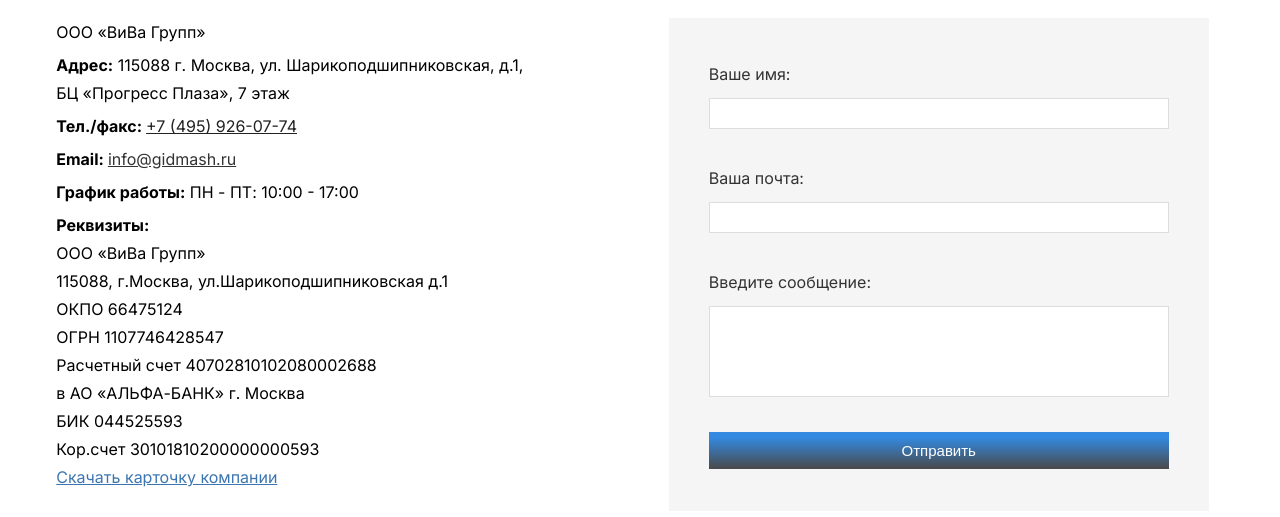
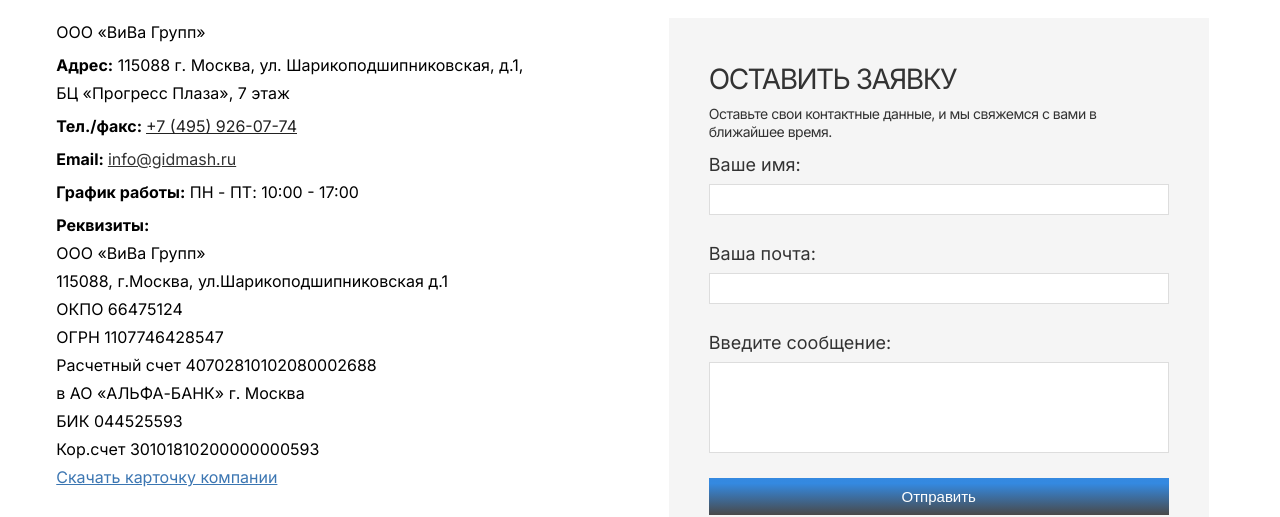
Before and after one commit to ArtemMazin/ViVa, a Next.js app: page /contacts in a window 1280 px wide. Shown: the part 154-671 px from the top of the page. Built offline with nearby package versions, Linux system fonts and the light colour scheme.

Commit message:
fix: исправить breadCrumbs. исправить размеры ссылок в футере

```diff
--- a/app/goods/products06/hmg-200C/page.jsx
+++ b/app/goods/products06/hmg-200C/page.jsx
@@ -13,7 +13,10 @@
         links={[
           { href: 'https://vi-va.vercel.app/', name: 'Главнaя' },
           { href: 'https://vi-va.vercel.app/goods', name: 'Товары' },
-          { href: 'https://vi-va.vercel.app/goods/products04', name: 'Биметаллические подшипники, требующие смазки' },
+          {
+            href: 'https://vi-va.vercel.app/goods/products06',
+            name: 'Высокопроизводительные стальные самосмазывающиеся подшипники',
+          },
         ]}
       />
       <section className={flex}>
--- a/app/goods/products06/hmg-260/page.jsx
+++ b/app/goods/products06/hmg-260/page.jsx
@@ -13,7 +13,10 @@
         links={[
           { href: 'https://vi-va.vercel.app/', name: 'Главнaя' },
           { href: 'https://vi-va.vercel.app/goods', name: 'Товары' },
-          { href: 'https://vi-va.vercel.app/goods/products04', name: 'Биметаллические подшипники, требующие смазки' },
+          {
+            href: 'https://vi-va.vercel.app/goods/products06',
+            name: 'Высокопроизводительные стальные самосмазывающиеся подшипники',
+          },
         ]}
       />
       <section className={flex}>
--- a/app/layout.jsx
+++ b/app/layout.jsx
@@ -2,7 +2,6 @@
 import './globals.css';
 import { Inter } from 'next/font/google';
 import Footer from '@/components/Footer/Footer';
-import { Suspense } from 'react';
 
 const inter = Inter({ subsets: ['latin'] });
 
@@ -12,17 +11,11 @@
   keywords: 'подшипники скольжения, втулки скольжения, самосмазывающие подшипники',
 };
 
-function SearchBarFallback() {
-  return <></>;
-}
-
 export default function RootLayout({ children }) {
   return (
     <html lang='ru'>
       <body className={inter.className}>
-        <Suspense fallback={<SearchBarFallback />}>
-          <Header />
-        </Suspense>
+        <Header />
         {children}
         <Footer />
       </body>
--- a/components/ContactForm/ContactForm.jsx
+++ b/components/ContactForm/ContactForm.jsx
@@ -67,6 +67,10 @@
         className={styles.form}
         method='POST'
         onSubmit={(e) => onSubmitForm(e)}>
+        <span className={styles.title}>ОСТАВИТЬ ЗАЯВКУ</span>
+        <span className={styles.subtitle}>
+          Оставьте свои контактные данные, и мы свяжемся с вами в ближайшее время.
+        </span>
         <label className={styles.label}>
           Ваше имя:
           <input
--- a/components/ContactForm/ContactForm.module.css
+++ b/components/ContactForm/ContactForm.module.css
@@ -17,10 +17,26 @@
   color: var(--color-main-text);
 }
 
+.title {
+  margin: 0 0 5px;
+  font-size: 28px;
+  font-weight: 400;
+  letter-spacing: -1.5px;
+  line-height: 42px;
+}
+
+.subtitle {
+  margin: 0 0 10px;
+  font-size: 14px;
+  font-weight: 400;
+  letter-spacing: -0.5px;
+  line-height: 18px;
+}
+
 .inputField {
   padding: 7px;
   border: 1px solid var(--color-gray-text);
-  margin: 10px 0;
+  margin: 5px 0;
   resize: none;
 }
 
@@ -33,6 +49,7 @@
   display: flex;
   flex-direction: column;
   margin: 0 0 20px;
+  font-size: 18px;
 }
 
 @media (width <= 440px) {
--- a/components/Footer/Footer.jsx
+++ b/components/Footer/Footer.jsx
@@ -3,7 +3,6 @@
 import Link from 'next/link';
 import { presentationImage } from '@/utils/constants';
 import Logo from '../Logo/Logo';
-import Script from 'next/script';
 
 const Footer = () => {
   return (
--- a/components/Footer/Footer.module.css
+++ b/components/Footer/Footer.module.css
@@ -16,6 +16,7 @@
 
 .copy {
   display: flex;
+  min-width: 190px;
   flex-direction: column;
   justify-content: space-between;
   color: var(--color-gray-text);
@@ -94,6 +95,7 @@
 
 .contacts {
   display: flex;
+  min-width: 145px;
   flex-flow: column wrap;
   color: var(--color-gray-text);
   font-size: 14px;
--- a/components/Header/Content/Content.jsx
+++ b/components/Header/Content/Content.jsx
@@ -22,12 +22,6 @@
 
       <Search />
 
-      <Button
-        type='button'
-        onClick={openPopup}>
-        <span>Оставить заявку</span>
-      </Button>
-
       <div className={styles.contacts}>
         <span>Отдел продаж:</span>
         <a
@@ -39,6 +33,12 @@
         </a>
       </div>
 
+      <Button
+        type='button'
+        onClick={openPopup}>
+        <span>Оставить заявку</span>
+      </Button>
+
       <Popup
         isOpen={isPopupOpen}
         onClose={closePopup}>
--- a/components/Header/Header.jsx
+++ b/components/Header/Header.jsx
@@ -7,12 +7,21 @@
 import Navigation from './Navigation/Navigation';
 import useScreenWidth from '@/hooks/useScreenWidth';
 import MobileHeader from './MobileHeader/MobileHeader';
+import { Suspense } from 'react';
+
+function FakeHeader() {
+  return (
+    <>
+      <Adress />
+    </>
+  );
+}
 
 const Header = () => {
   const { device } = useScreenWidth();
 
   return (
-    <>
+    <Suspense fallback={<FakeHeader />}>
       {device === 'pc' || device === 'notebook' ? (
         <header className={styles.wrapper}>
           <Adress />
@@ -22,7 +31,7 @@
       ) : (
         <MobileHeader />
       )}
-    </>
+    </Suspense>
   );
 };
 
```
